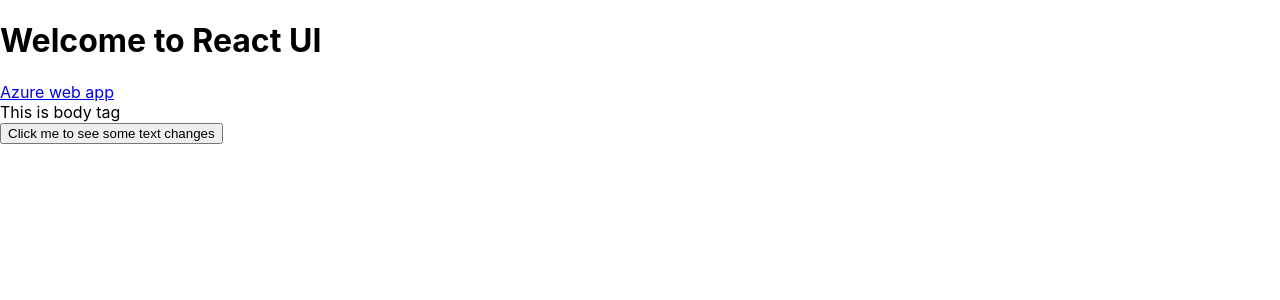
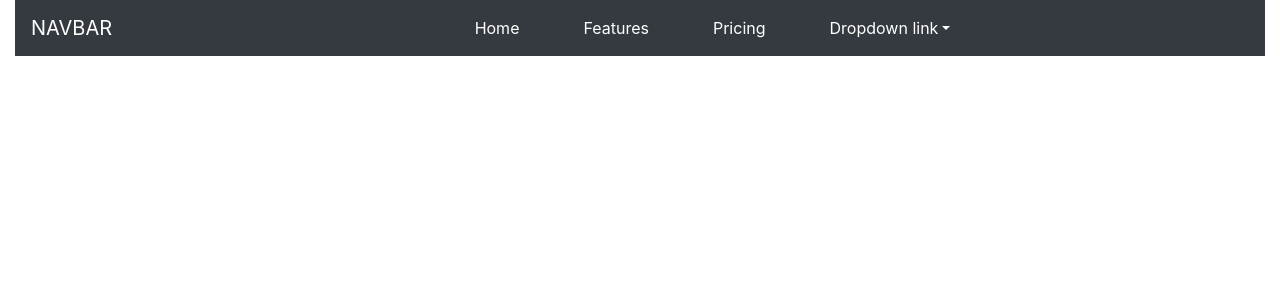
Before and after one commit to alvee07/code-sample, a React (Create React App) app: page / in a window 1280 px wide. Shown: the top 300 px of the page. Built offline with nearby package versions, Linux system fonts and the light colour scheme.

Commit message:
added react bootstrap with temp navbar comp

```diff
--- a/package.json
+++ b/package.json
@@ -6,6 +6,7 @@
     "@testing-library/jest-dom": "^5.12.0",
     "@testing-library/react": "^11.2.6",
     "@testing-library/user-event": "^12.8.3",
+    "bootstrap": "^4.6.0",
     "react": "^17.0.2",
     "react-dom": "^17.0.2",
     "react-scripts": "4.0.3",
@@ -16,7 +17,6 @@
     "build": "react-scripts build",
     "test": "react-scripts test",
     "eject": "react-scripts eject"
-
   },
   "eslintConfig": {
     "extends": [
--- a/src/App.js
+++ b/src/App.js
@@ -1,12 +1,11 @@
-import Body from "./components/Body";
-import Header from "./components/Header";
+import "bootstrap/dist/css/bootstrap.min.css";
+import Navbar from "./components/Navbar";
 
 process.title = "react_ui";
 function App() {
   return (
-    <div className="container">
-      <Header />
-      <Body />
+    <div className="container-fluid">
+      <Navbar />
     </div>
   );
 }
--- /dev/null
+++ b/src/components/Navbar.js
@@ -0,0 +1,74 @@
+import React, { Component } from "react";
+
+export class Navbar extends Component {
+  render() {
+    return (
+      <div>
+        <nav className="navbar navbar-expand-lg navbar-light bg-dark">
+          <a className="navbar-brand text-white text-uppercase" href="#">
+            Navbar
+          </a>
+          <button
+            className="navbar-toggler"
+            type="button"
+            data-toggle="collapse"
+            data-target="#navbarNavDropdown"
+            aria-controls="navbarNavDropdown"
+            aria-expanded="false"
+            aria-label="Toggle navigation"
+          >
+            <span className="navbar-toggler-icon"></span>
+          </button>
+          <div className="collapse navbar-collapse" id="navbarNavDropdown">
+            <ul className="navbar-nav m-auto">
+              <li className="nav-item active">
+                <a className="nav-link text-white ml-5" href="#">
+                  Home <span className="sr-only">(current)</span>
+                </a>
+              </li>
+              <li className="nav-item">
+                <a className="nav-link text-white ml-5" href="#">
+                  Features
+                </a>
+              </li>
+              <li className="nav-item">
+                <a className="nav-link text-white ml-5" href="#">
+                  Pricing
+                </a>
+              </li>
+              <li className="nav-item dropdown ml-5">
+                <a
+                  className="nav-link text-white dropdown-toggle"
+                  href="#"
+                  id="navbarDropdownMenuLink"
+                  role="button"
+                  data-toggle="dropdown"
+                  aria-haspopup="true"
+                  aria-expanded="false"
+                >
+                  Dropdown link
+                </a>
+                <div
+                  className="dropdown-menu"
+                  aria-labelledby="navbarDropdownMenuLink"
+                >
+                  <a className="dropdown-item" href="#">
+                    Action
+                  </a>
+                  <a className="dropdown-item" href="#">
+                    Another action
+                  </a>
+                  <a className="dropdown-item" href="#">
+                    Something else here
+                  </a>
+                </div>
+              </li>
+            </ul>
+          </div>
+        </nav>
+      </div>
+    );
+  }
+}
+
+export default Navbar;
```
Also changed, not shown: 2 other files (tests, documents, lock files or other folders).
